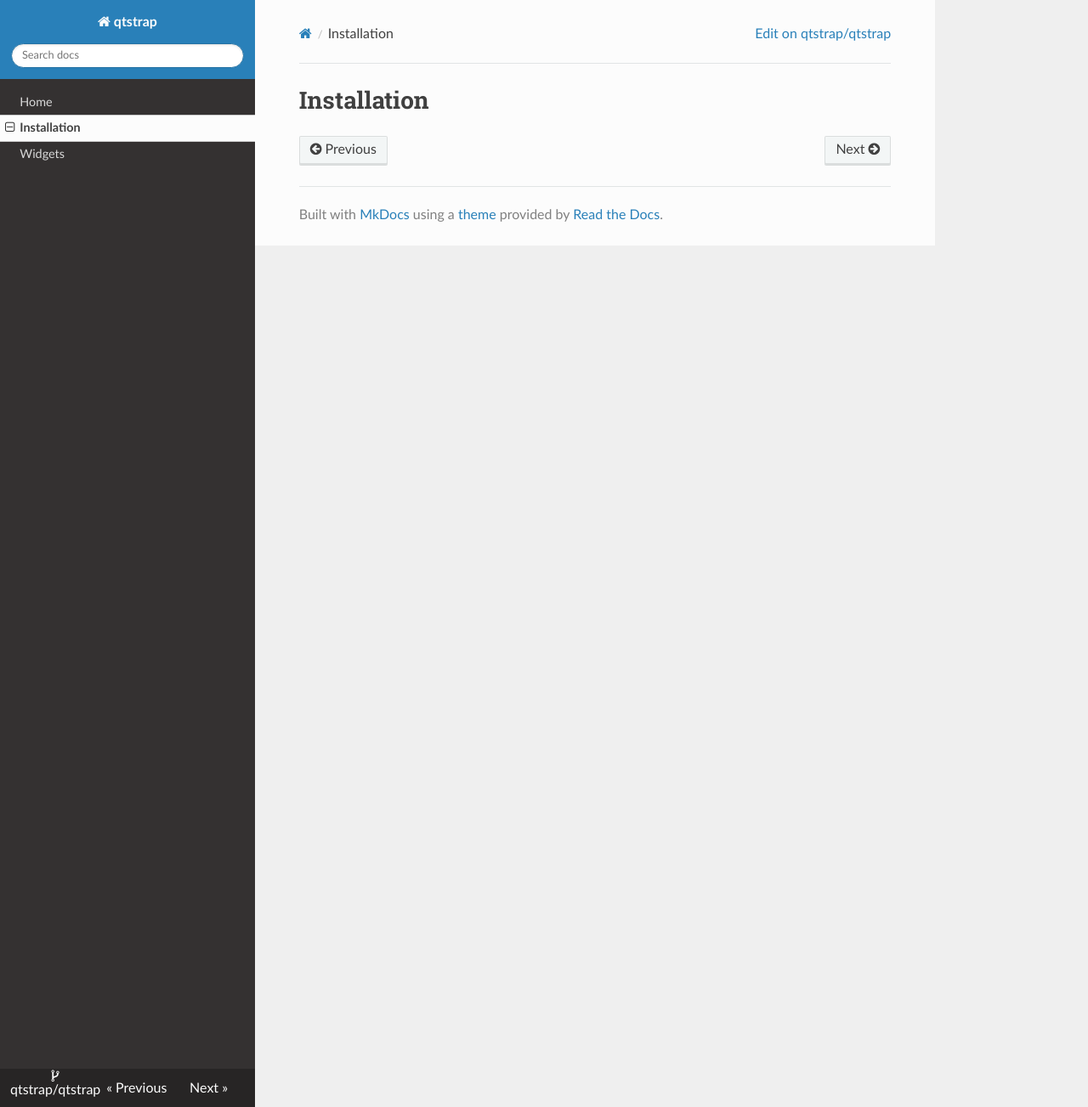
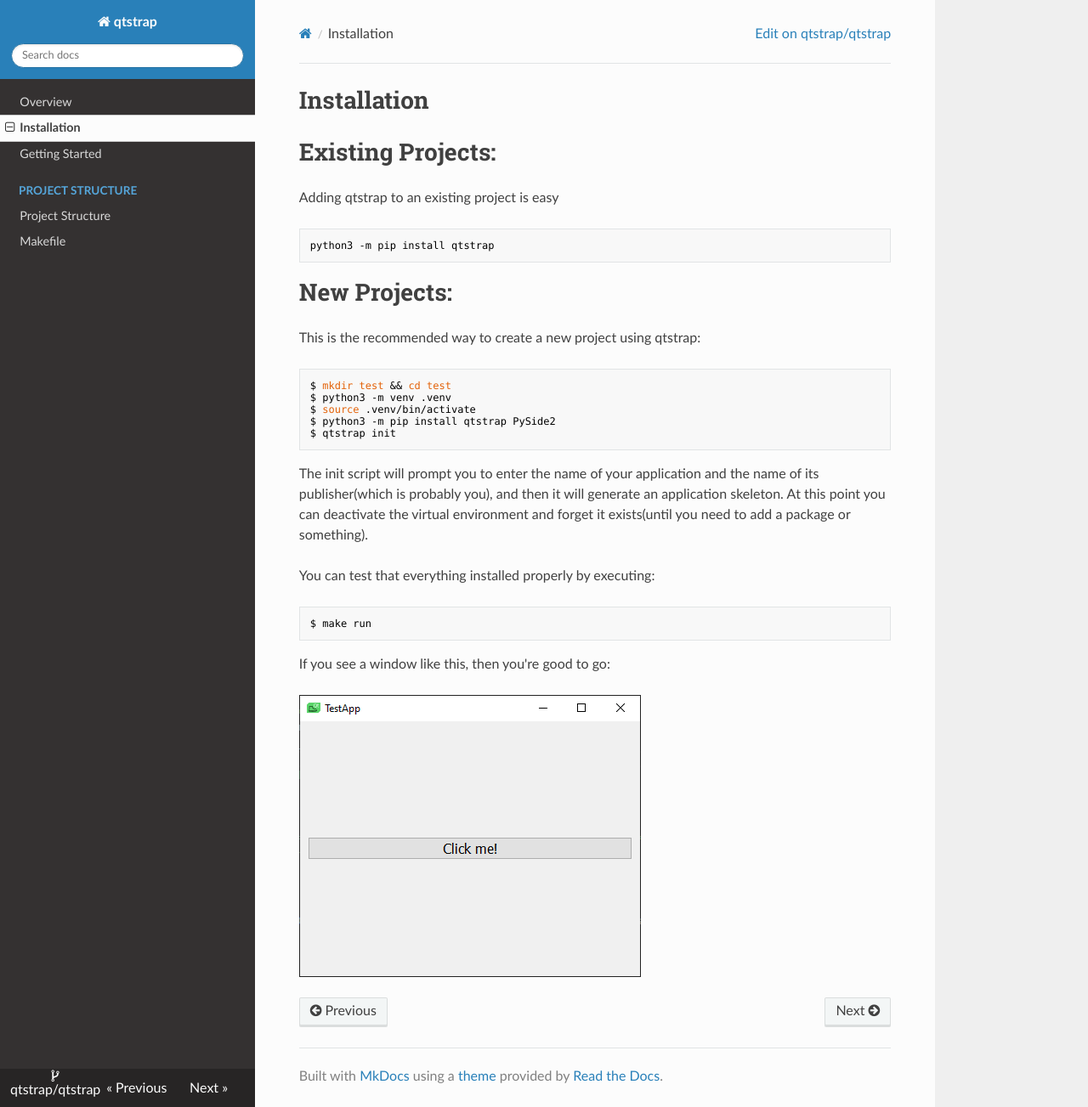
Before and after one commit to qtstrap/qtstrap, an MkDocs documentation site: the page built from docs/installation.md, in a window 1280 px wide and 1303 px high. Shown: the whole window at 85% size. Built offline with MkDocs 1.6.1, drawn with Linux system fonts in a browser that asks for light colours; nearby versions of some CDN libraries.

Commit message:
Lots of work on docs

````diff
--- a/docs/installation.md
+++ b/docs/installation.md
@@ -1 +1,29 @@
 # Installation
+
+
+# Existing Projects:
+Adding qtstrap to an existing project is easy
+```sh
+python3 -m pip install qtstrap
+```
+
+
+# New Projects:
+This is the recommended way to create a new project using qtstrap:
+```sh
+$ mkdir test && cd test
+$ python3 -m venv .venv
+$ source .venv/bin/activate
+$ python3 -m pip install qtstrap PySide2
+$ qtstrap init
+```
+
+The init script will prompt you to enter the name of your application and the name of its publisher(which is probably you), and then it will generate an application skeleton. At this point you can deactivate the virtual environment and forget it exists(until you need to add a package or something).
+
+You can test that everything installed properly by executing:
+```sh
+$ make run
+```
+If you see a window like this, then you're good to go:
+
+![screenshot](screenshot1.png)
--- a/mkdocs.yml
+++ b/mkdocs.yml
@@ -7,6 +7,12 @@ repo_url: 'https://github.com/qtstrap/qtstrap'
 theme:
     name: readthedocs
 nav:
-    - Home: index.md
+    - Overview: index.md
     - Installation: installation.md
-    - Widgets: widgets.md
+    - Getting Started: gettingstarted.md
+    - Project Structure:
+        - Project Structure: structure/structure.md
+        - Makefile: structure/makefile.md
+    # - Widgets:
+    #     - Base Application: widgets/baseapplication.md
+    #     - Base Main Window: widgets/basemainwindow.md
````
Also changed, not shown: README.md (+4 -2 lines), docs/gettingstarted.md (added, +1 -0 lines), docs/structure/makefile.md (added, +20 -0 lines), docs/structure/structure.md (added, +73 -0 lines), docs/widgets.md (deleted, +0 -1 lines), docs/screenshot1.png (renamed from screenshot1.png), docs/widgets/baseapplication.md (added), docs/widgets/basemainwindow.md (added).
